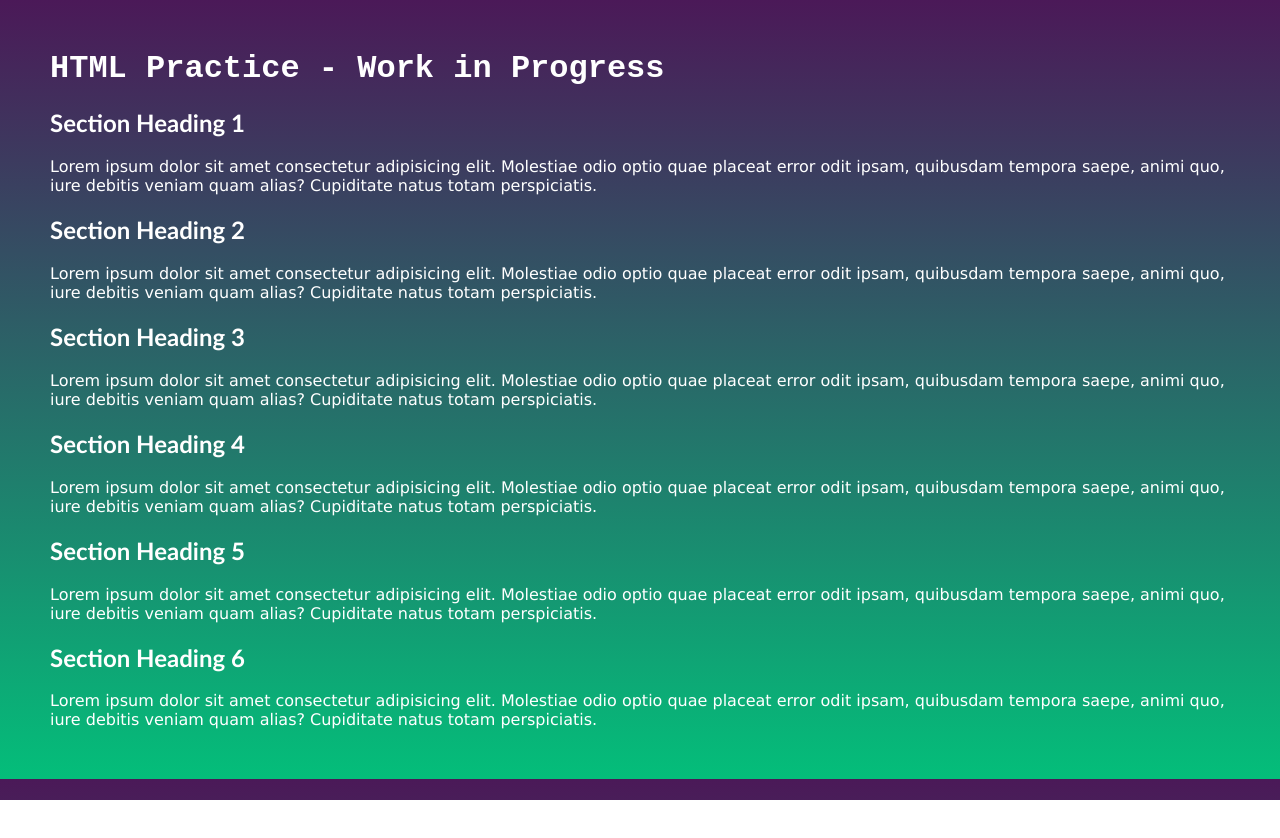
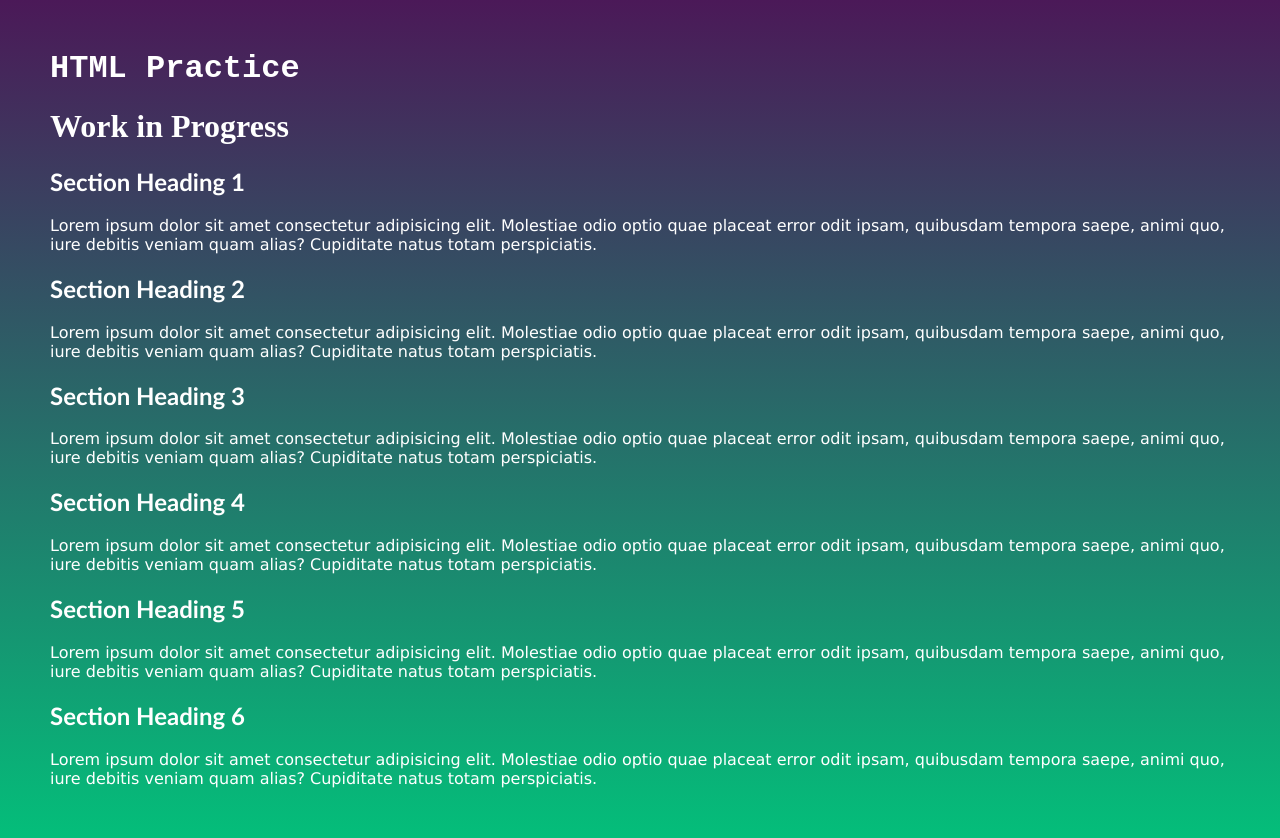
Before and after one commit to vara-co/Website-Project, a plain HTML site: page index.html in a window 1280 px wide. Before the commit the page ends 800 px from the top, so only its background shows below. Drawn offline with Linux system fonts and the light colour scheme.

```diff
--- a/index.html
+++ b/index.html
@@ -7,7 +7,8 @@
     <link href="assets/style.css" rel="stylesheet">
 </head>
 <body>
-    <h1 id="mainheader">HTML Practice - Work in Progress</h1>
+    <h1 id="mainheader">HTML Practice</h1>
+    <h1 id="mainheaderWIP">Work in Progress</h1>
     <h2 class="subheadings">Section Heading 1</h2>
     <p class="paragraphcontent">Lorem ipsum dolor sit amet consectetur adipisicing elit. Molestiae odio optio quae placeat error odit ipsam,
         quibusdam tempora saepe, animi quo, iure debitis veniam quam alias? Cupiditate natus totam perspiciatis.
```
